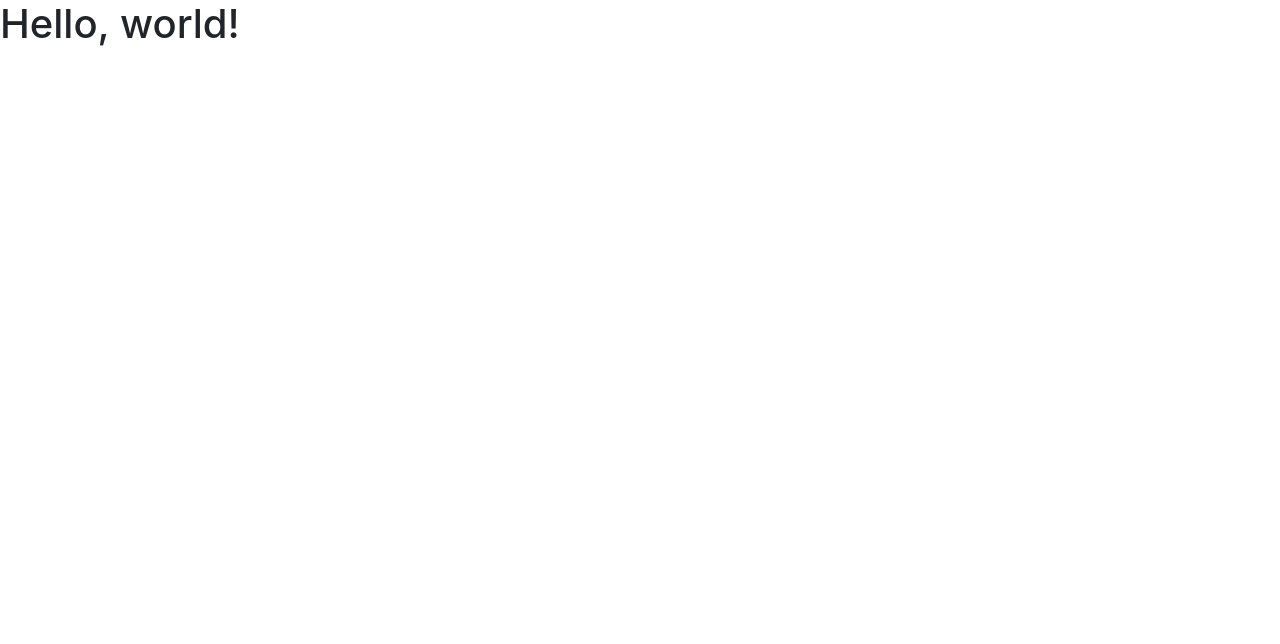
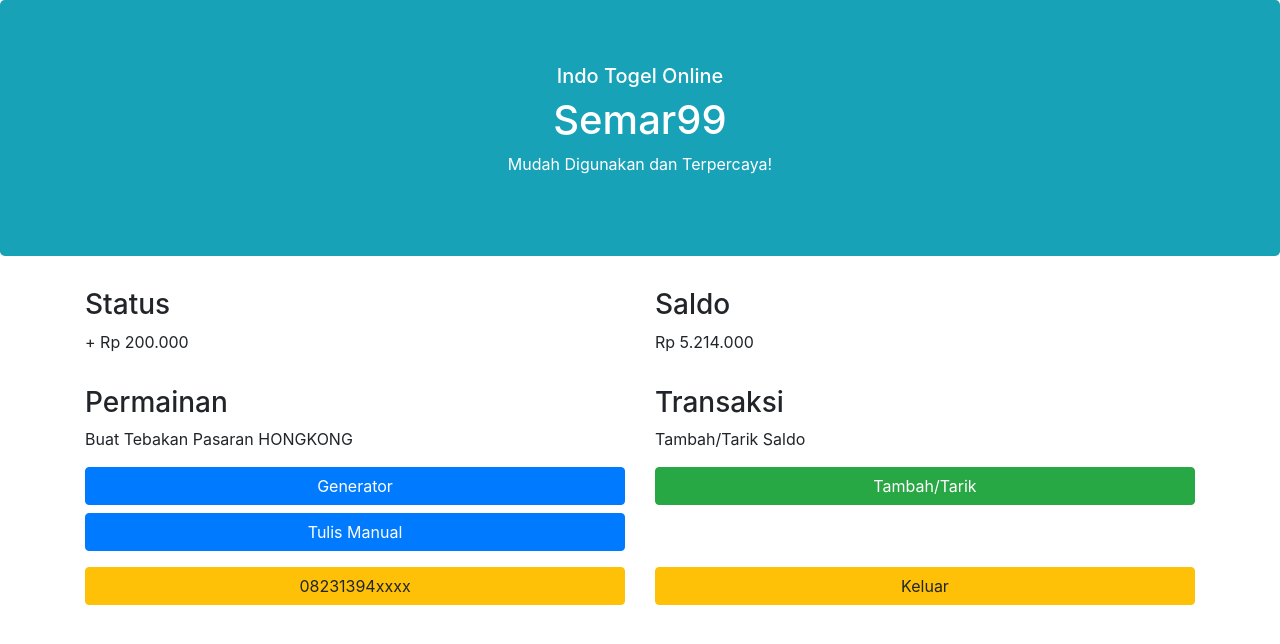
Before and after one commit to semar99/semar99.github.io, a plain HTML site: page index.html in a window 1280 px wide. Drawn offline with nearby package versions, Linux system fonts and the light colour scheme.

Commit message:
Update index.html

```diff
--- a/index.html
+++ b/index.html
@@ -11,7 +11,48 @@
     <title>Indo Togel Online</title>
   </head>
   <body>
-    <h1>Hello, world!</h1>
+<div class="jumbotron bg-info text-white text-center">
+  <h5>Indo Togel Online</h5>
+  <h1>Semar99</h1>
+  <p>Mudah Digunakan dan Terpercaya!</p>
+</div>
+<div class="container my-3">
+  <div class="row">
+    <div class="col-6">
+      <h3>Status</h3>
+      <p>+ Rp 200.000</p>
+    </div>
+    <div class="col-6">
+      <h3>Saldo</h3>
+      <p>Rp 5.214.000</p>
+    </div>
+  </div>
+</div>
+<div class="container my-3">
+  <div class="row">
+    <div class="col-sm-6">
+      <h3>Permainan</h3>
+      <p>Buat Tebakan Pasaran HONGKONG</p>
+      <button type="button" class="btn btn-primary btn-block">Generator</button>
+      <button type="button" class="btn btn-primary btn-block">Tulis Manual</button>
+    </div>
+    <div class="col-sm-6">
+      <h3>Transaksi</h3>
+      <p>Tambah/Tarik Saldo</p>
+      <button type="button" class="btn btn-success btn-block">Tambah/Tarik</button>
+    </div>
+  </div>
+</div>
+<div class="container my-3">
+  <div class="row">
+    <div class="col-6">
+      <button type="button" class="btn btn-warning btn-block">08231394xxxx</button>
+    </div>
+    <div class="col-6">
+      <button type="button" class="btn btn-warning btn-block">Keluar</button>
+    </div>
+  </div>
+</div>
 
     <!-- Optional JavaScript; choose one of the two! -->
 
```
